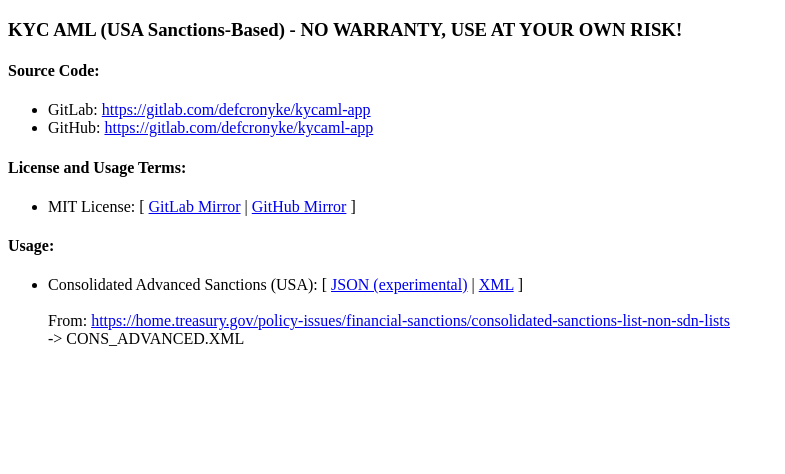
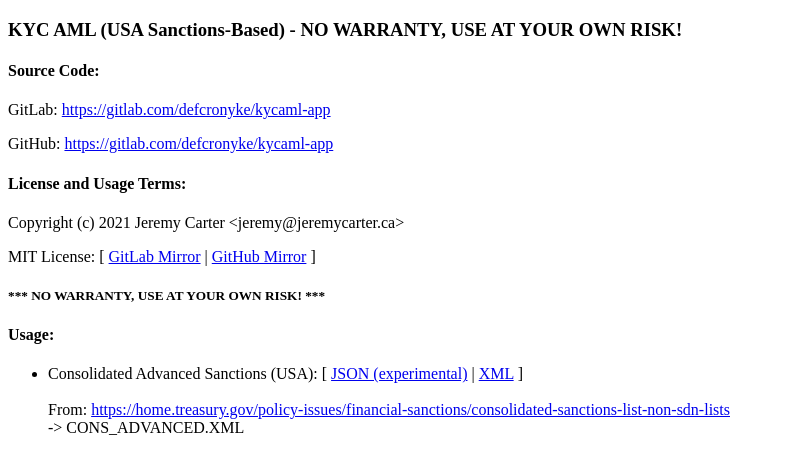
Before and after one commit to defcronyke/kycaml-app, a plain HTML site: page docs/index.html in a window 1280 px wide. Shown: the whole page, without its empty margins (0-785 px from the left). Drawn offline with Linux system fonts and the light colour scheme.

Commit message:
Add README.md.

```diff
--- a/docs/index.html
+++ b/docs/index.html
@@ -15,17 +15,15 @@
 		<div id="body">
 			<div class="section">
 				<h4>Source Code:</h4>
-				<ul>
-					<li><span>GitLab:</span> <span><a href="https://gitlab.com/defcronyke/kycaml-app">https://gitlab.com/defcronyke/kycaml-app</a></span></li>
-					<li><span>GitHub:</span> <span><a href="https://github.com/defcronyke/kycaml-app">https://gitlab.com/defcronyke/kycaml-app</a></span></li>
-				</ul>
+				<p><span>GitLab:</span> <span><a href="https://gitlab.com/defcronyke/kycaml-app">https://gitlab.com/defcronyke/kycaml-app</a></span></p>
+				<p><span>GitHub:</span> <span><a href="https://github.com/defcronyke/kycaml-app">https://gitlab.com/defcronyke/kycaml-app</a></span></p>
 			</div>
 
 			<div class="section">
 				<h4>License and Usage Terms:</h4>
-				<ul>
-					<li><span>MIT License:</span> <span>[ <a href="https://gitlab.com/defcronyke/kycaml-app/-/raw/master/LICENSE">GitLab Mirror</a> | <a href="https://raw.githubusercontent.com/defcronyke/kycaml-app/master/LICENSE">GitHub Mirror</a> ]</span></li>
-				</ul>
+				<p><span>Copyright (c) 2021 Jeremy Carter &lt;jeremy@jeremycarter.ca&gt;</span></p>
+				<p><span>MIT License:</span> <span>[ <a href="https://gitlab.com/defcronyke/kycaml-app/-/raw/master/LICENSE">GitLab Mirror</a> | <a href="https://raw.githubusercontent.com/defcronyke/kycaml-app/master/LICENSE">GitHub Mirror</a> ]</span></p>
+				<h5>*** NO WARRANTY, USE AT YOUR OWN RISK! ***</h5>
 			</div>
 
 			<div class="section">
```
Also changed, not shown: public/index.html (+5 -7 lines), static/index.html (+5 -7 lines), 1 other file.
